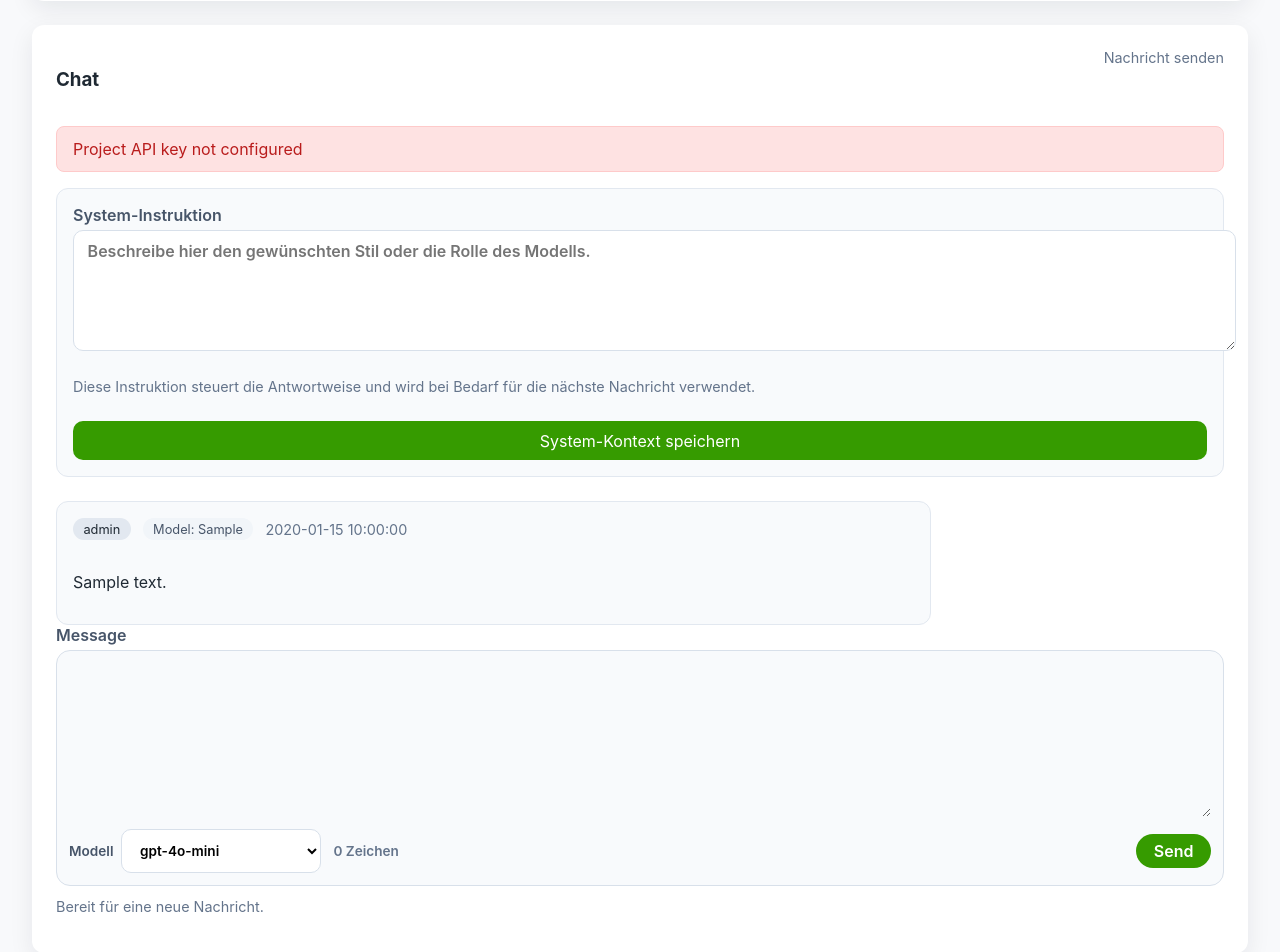
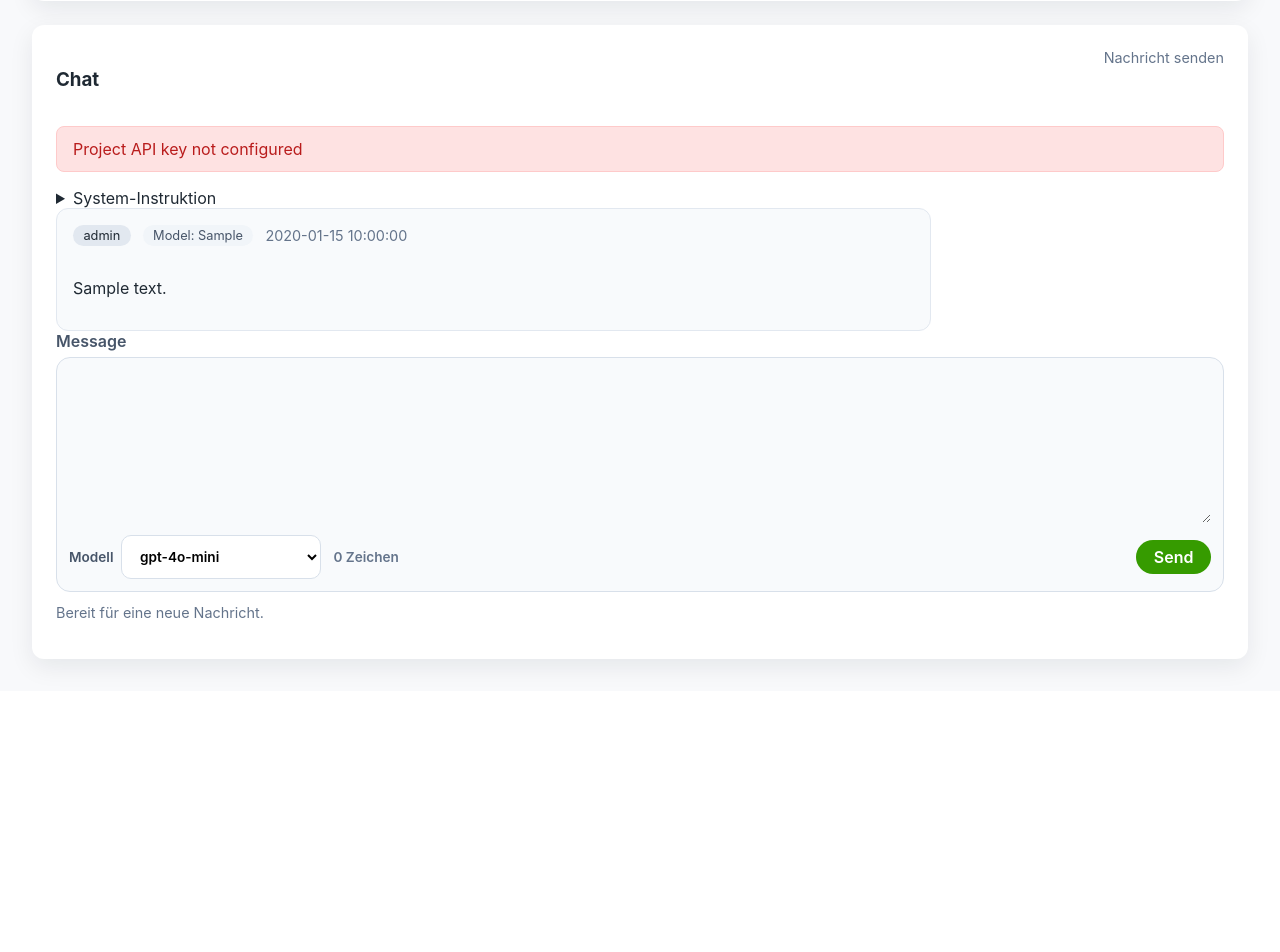
Before and after one commit to david-dd/academicGPT, a FastAPI app: a page that uses templates/conversation_detail.html in a window 1280 px wide. Shown: the part 1218-2170 px from the top of the page. After the commit the page ends 1891 px from the top, so only its background shows below. Run offline with FastAPI, Linux system fonts and the light colour scheme; tables that the repository leaves empty hold one stand-in row (values such as "Sample post"); some libraries are stand-ins or nearby versions.

Commit message:
Standardmäßig Systemanweisung ausblenden

```diff
--- a/templates/conversation_detail.html
+++ b/templates/conversation_detail.html
@@ -136,6 +136,8 @@
       </div>
     </div>
   {% endif %}
+  <details class="chat-config-details">
+    <summary>System-Instruktion</summary>
     <form method="post" action="/p/{{ project.slug }}/conversations/{{ conversation.id }}/system" class="form-grid chat-config">
       <label>
         System-Instruktion
@@ -150,6 +152,7 @@
       </p>
       <button type="submit">System-Kontext speichern</button>
     </form>
+  </details>
   {% if turns %}
     <ul class="chat-thread">
       {% for turn in turns %}
```
Lines whose indentation alone changed are shown as unchanged.
